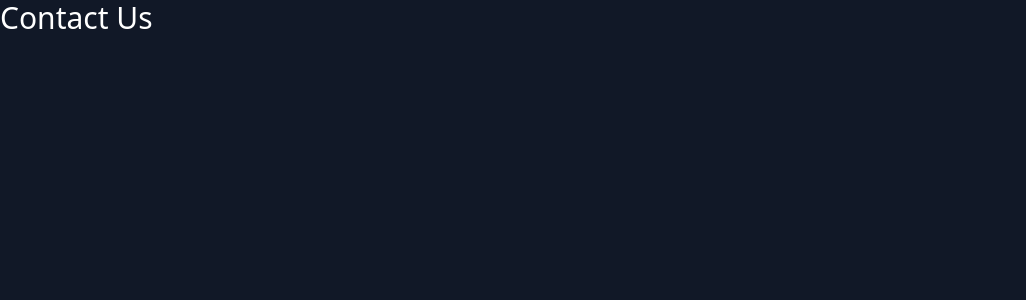
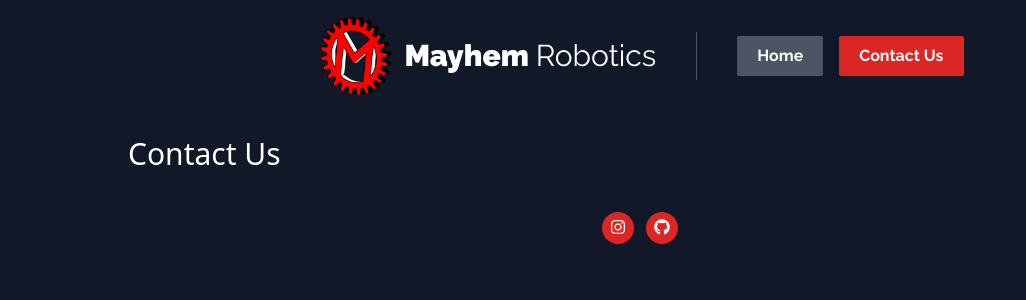
Before and after one commit to frc8724/frc8724.github.io, a Jekyll site: the page built from contact.html, in a window 1280 px wide. Shown: the top 300 px of the page, without its empty margins (0-1026 px from the left). Built offline with Jekyll 4.4.1, drawn with Linux system fonts in a browser that asks for light colours; nearby versions of some CDN libraries.

Commit message:
make it look cooler

```diff
--- a/_config.yml
+++ b/_config.yml
@@ -9,4 +9,5 @@ defaults:
   - scope:
       path: ""
     values:
-      layout: "default"
+      layout: default
+      title: Mayhem Robotics
--- /dev/null
+++ b/_includes/footer.html
@@ -0,0 +1,16 @@
+<div class="flex justify-center items-center pb-5 mt-10">
+  <div class="flex gap-3 items-center">
+    <a
+      class="btn py-1 px-[6px] rounded-full"
+      href="https://instagram.com/8724_mayhem_robotics"
+      target="_blank"
+      ><i class="fab fa-instagram fa-fw"></i
+    ></a>
+    <a
+      class="btn py-1 px-[6px] rounded-full"
+      href="https://github.com/frc8724"
+      target="_blank"
+      ><i class="fab fa-github fa-fw"></i
+    ></a>
+  </div>
+</div>
--- /dev/null
+++ b/_includes/header.html
@@ -0,0 +1,29 @@
+<div class="flex justify-center items-center pt-4 mb-10">
+  <a href="/">
+    <div class="flex items-center gap-2 group">
+      <img
+        src="/assets/images/logo.png"
+        alt="Mayhem logo"
+        class="h-20 group-hover:scale-105 transition-transform"
+      />
+      <h1 class="text-3xl font-black font-heading">
+        Mayhem <span class="font-normal">Robotics</span>
+      </h1>
+    </div>
+  </a>
+
+  <div class="w-px bg-gray-600 h-12 mx-10"></div>
+
+  <div class="flex gap-4 items-center">
+    <a
+      class="btn{% if page.name != 'index.html' %} bg-gray-600{% endif %}"
+      href="/"
+      >Home</a
+    >
+    <a
+      class="btn{% if page.name != 'contact.html' %} bg-gray-600{% endif %}"
+      href="/contact"
+      >Contact Us</a
+    >
+  </div>
+</div>
--- a/_includes/nav.html
+++ /dev/null
@@ -1,4 +0,0 @@
-<div class="flex gap-3 justify-center {{ include.class }}">
-  <a href="/" class="btn">Home</a>
-  <a href="/contact" class="btn">Contact Us</a>
-</div>
--- a/_layouts/default.html
+++ b/_layouts/default.html
@@ -5,6 +5,21 @@
     <meta http-equiv="X-UA-Compatible" content="IE=edge" />
     <title>{{ page.title }}</title>
     <meta name="viewport" content="width=device-width, initial-scale=1" />
+
+    <!-- Fonts -->
+    <link rel="preconnect" href="https://fonts.googleapis.com" />
+    <link rel="preconnect" href="https://fonts.gstatic.com" crossorigin />
+    <link
+      href="https://fonts.googleapis.com/css2?family=Raleway:wght@300;400;700;900&display=swap"
+      rel="stylesheet"
+    />
+
+    <!-- Icons -->
+    <script
+      src="https://kit.fontawesome.com/921bd8fdbd.js"
+      crossorigin="anonymous"
+    ></script>
+
     <link
       rel="stylesheet"
       type="text/css"
@@ -16,6 +31,8 @@
     <script src="https://unpkg.com/@hotwired/turbo@7.1.0/dist/turbo.es2017-umd.js"></script>
   </head>
   <body class="bg-gray-900 text-white">
-    {{ content }}
+    {% include header.html %}
+    <div class="w-full max-w-5xl mx-auto">{{ content }}</div>
+    {% include footer.html %}
   </body>
 </html>
--- a/contact.html
+++ b/contact.html
@@ -1,4 +1,5 @@
 ---
+title: "Contact | Mayhem Robotics"
 ---
 
 <h1 class="text-3xl">Contact Us</h1>
--- a/index.html
+++ b/index.html
@@ -2,7 +2,4 @@
 title: Mayhem Robotics
 ---
 
-<img src="/assets/images/Pit 2.jpg" class="h-96 mx-auto mt-20 rounded-lg" />
-<h1 class="text-5xl font-bold text-center mt-10">Mayhem Robotics</h1>
-
-{% include nav.html class="mt-5" %}
+<img src="/assets/images/Pit 2.jpg" class="w-full rounded-md shadow-lg" />
--- a/src/style.css
+++ b/src/style.css
@@ -2,6 +2,8 @@
 @tailwind components;
 @tailwind utilities;
 
-.btn {
-  @apply px-3 py-2 bg-blue-600 transition-colors font-bold rounded-md hover:bg-blue-700;
+@layer components {
+  .btn {
+    @apply px-5 py-2 bg-red-600 transition-colors font-bold rounded-sm font-heading;
+  }
 }
```
Also changed, not shown: tailwind.config.js (+7 -1 lines), assets/css/style.css, assets/images/logo.png (added).
